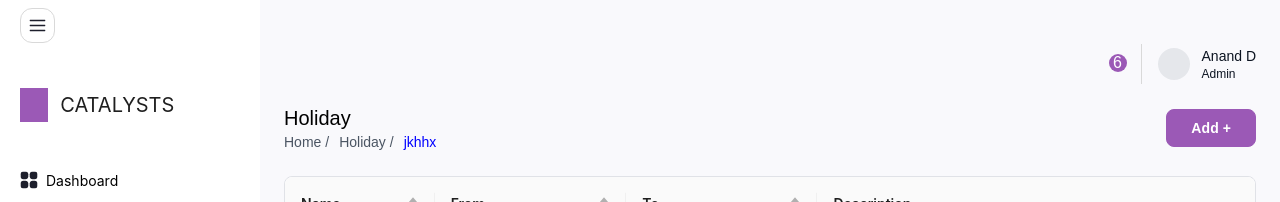
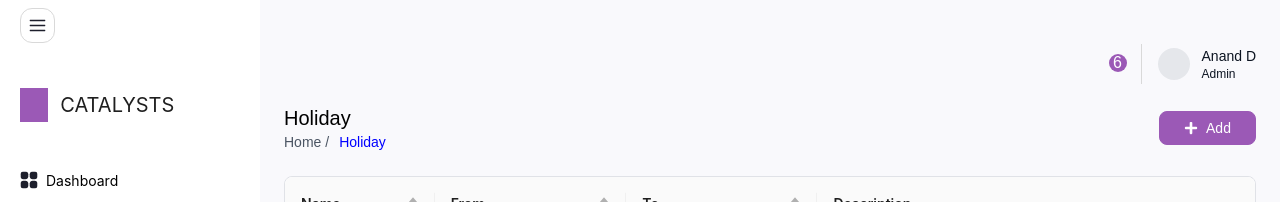
Before and after one commit to prynsh7/hr-management-portal, a React (Create React App) app: page /holiday in a window 1280 px wide. Shown: the top 202 px of the page. Built offline with nearby package versions, Linux system fonts and the light colour scheme.

Commit message:
minor fixes

```diff
--- a/src/components/common/header/header.tsx
+++ b/src/components/common/header/header.tsx
@@ -8,9 +8,10 @@ interface HeaderProps {
     breadcrumbItems: string[];
     primaryActionText: string;
     onPrimaryActionClick: () => void;
+    icon?: React.ReactNode;
 }
 
-const Header: React.FC<HeaderProps> = ({ heading, breadcrumbItems, primaryActionText, onPrimaryActionClick }) => {
+const Header: React.FC<HeaderProps> = ({ heading, breadcrumbItems, primaryActionText, onPrimaryActionClick, icon}) => {
     return (
         <div className='flex justify-between items-center'>
             <div>
@@ -19,13 +20,13 @@ const Header: React.FC<HeaderProps> = ({ heading, breadcrumbItems, primaryAction
             </div>
             <Button
                 type="filled"
-                className="px-[24px] font-semibold"
+                className="px-[24px] py-[6px] rounded"
                 onClick={onPrimaryActionClick}
                 state="primary"
             >
+                {icon && <span className="mr-2">{icon}</span>}
                 {primaryActionText}
             </Button>
-
         </div>
     );
 };
--- a/src/pages/Master/Department.tsx
+++ b/src/pages/Master/Department.tsx
@@ -6,7 +6,7 @@ import Heading from "../../components/common/partial/heading";
 import DepartmentModal from "../../components/master/documentcatgory-modal";
 import Input from "../../components/common/form-fields/input";
 import Breadcrumb from "../../components/common/bredcrumb";
-import { FaRegEdit } from "react-icons/fa";
+import { FaPlus, FaRegEdit } from "react-icons/fa";
 import Header from "../../components/common/header/header";
 
 interface DataType {
@@ -113,9 +113,10 @@ const Department = () => {
       />
 
       <Header
-        heading="Job Position"
+        heading="Department"
         breadcrumbItems={breadcrumbItems}
-        primaryActionText="Add +"
+        icon={<FaPlus />}
+        primaryActionText="Add"
         onPrimaryActionClick={handleOpenModal}
       />
 
--- a/src/pages/Master/DocumentCategory.tsx
+++ b/src/pages/Master/DocumentCategory.tsx
@@ -4,7 +4,7 @@ import Heading from '../../components/common/partial/heading';
 import Button from '../../components/common/partial/button';
 import Table from '../../components/common/table/table';
 import Breadcrumb from '../../components/common/bredcrumb';
-import { FaRegEdit } from "react-icons/fa";
+import { FaPlus, FaRegEdit } from "react-icons/fa";
 import Header from '../../components/common/header/header';
 
 type Props = {}
@@ -117,7 +117,7 @@ const DocumentCategory = (props: Props) => {
     ]
 
 
-    const breadcrumbItems = ["Home", "Document Category", "smmmhx"];
+    const breadcrumbItems = ["Home", "Document Category"];
 
     return (
         <div>
@@ -125,7 +125,8 @@ const DocumentCategory = (props: Props) => {
             <Header
                 heading="Document Category"
                 breadcrumbItems={breadcrumbItems}
-                primaryActionText="Add +"
+                icon={<FaPlus />}
+                primaryActionText="Add"
                 onPrimaryActionClick={handleOpenModal}
             />
             <div className='mt-6 flex flex-col items-end'>
--- a/src/pages/Master/Holiday.tsx
+++ b/src/pages/Master/Holiday.tsx
@@ -6,6 +6,7 @@ import Table from "../../components/common/table/table";
 import Breadcrumb from "../../components/common/bredcrumb";
 import Header from "../../components/common/header/header";
 import moment from "moment";
+import { FaPlus } from "react-icons/fa";
 
 
 type Props = {};
@@ -110,24 +111,24 @@ const Holiday = (props: Props) => {
       dataIndex: "fromdate",
       key: "fromdate",
       sorter: (a: DataType, b: DataType) =>
-          moment(a.fromdate, "DD/MM/YYYY").unix() - moment(b.fromdate, "DD/MM/YYYY").unix(),
+        moment(a.fromdate, "DD/MM/YYYY").unix() - moment(b.fromdate, "DD/MM/YYYY").unix(),
       sortDirections: ["ascend", "descend"],
-  },
-  {
+    },
+    {
       title: "To",
       dataIndex: "todate",
       key: "todate",
       sorter: (a: DataType, b: DataType) =>
-          moment(a.todate, "DD/MM/YYYY").unix() - moment(b.todate, "DD/MM/YYYY").unix(),
+        moment(a.todate, "DD/MM/YYYY").unix() - moment(b.todate, "DD/MM/YYYY").unix(),
       sortDirections: ["ascend", "descend"],
-  },
+    },
     {
       title: "Description",
       dataIndex: "description",
       key: "description",
     },
   ]
-  const breadcrumbItems = ["Home", "Holiday", "jkhhx"];
+  const breadcrumbItems = ["Home", "Holiday"];
 
   return (
     <div>
@@ -139,7 +140,8 @@ const Holiday = (props: Props) => {
       <Header
         heading="Holiday"
         breadcrumbItems={breadcrumbItems}
-        primaryActionText="Add +"
+        icon={<FaPlus />}
+        primaryActionText="Add"
         onPrimaryActionClick={handleOpenModal}
       />
       <div className="mt-6 flex flex-col items-end">
--- a/src/pages/Master/JobPosition.tsx
+++ b/src/pages/Master/JobPosition.tsx
@@ -7,6 +7,8 @@ import JobPositionModal from "../../components/master/jobposition-modal";
 import Breadcrumb from "../../components/common/bredcrumb";
 import { FaRegEdit } from "react-icons/fa";
 import Header from "../../components/common/header/header";
+import { FaPlus } from "react-icons/fa6";
+
 
 type Props = {};
 interface DataType {
@@ -126,7 +128,8 @@ function JobPosition(props: Props) {
       <Header
         heading="Job Position"
         breadcrumbItems={breadcrumbItems}
-        primaryActionText="Add +"
+        icon={<FaPlus/>}
+        primaryActionText="Add"
         onPrimaryActionClick={handleOpenModal}
       />
       <div className="mt-6 flex flex-col items-end">
```
